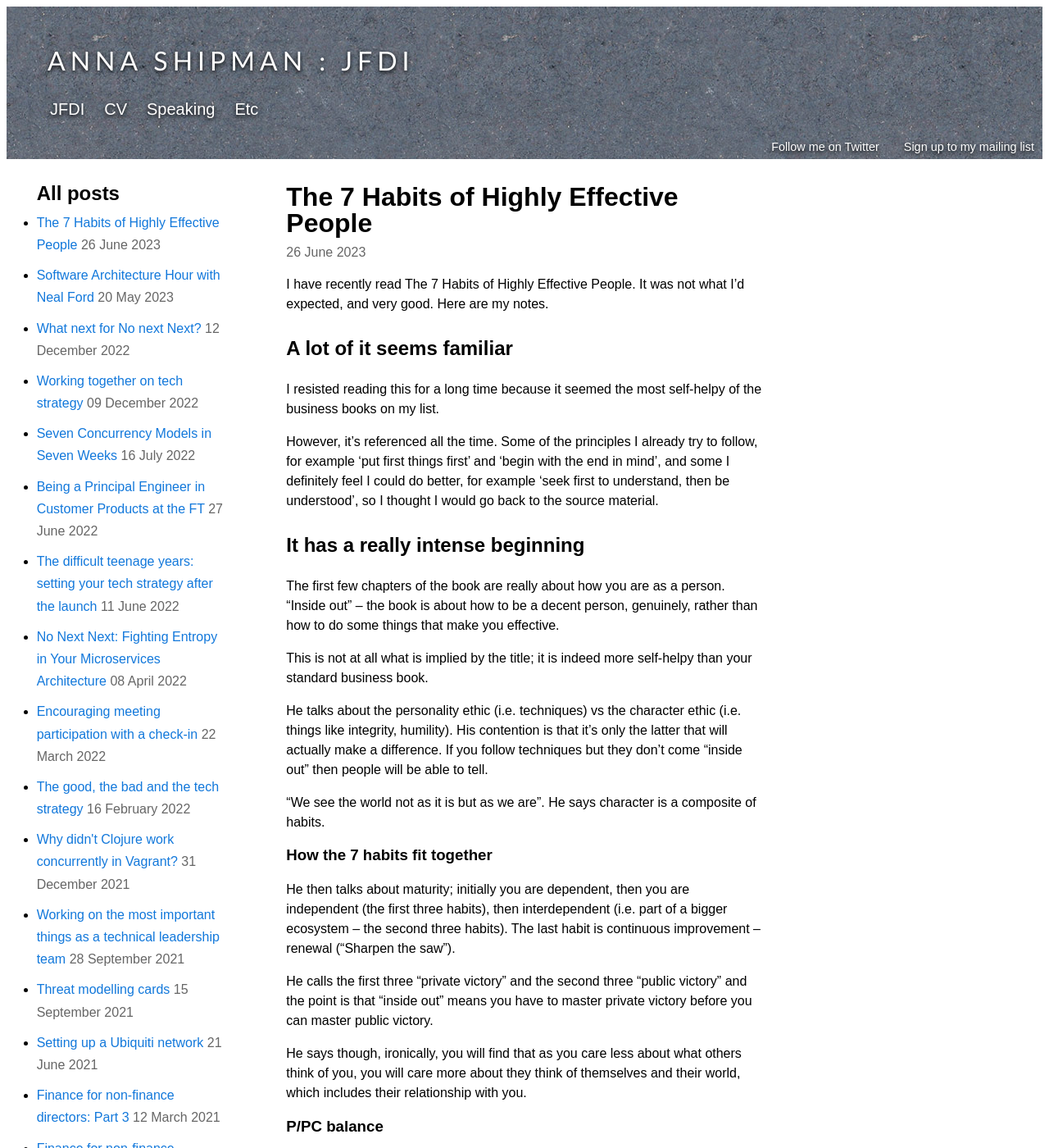
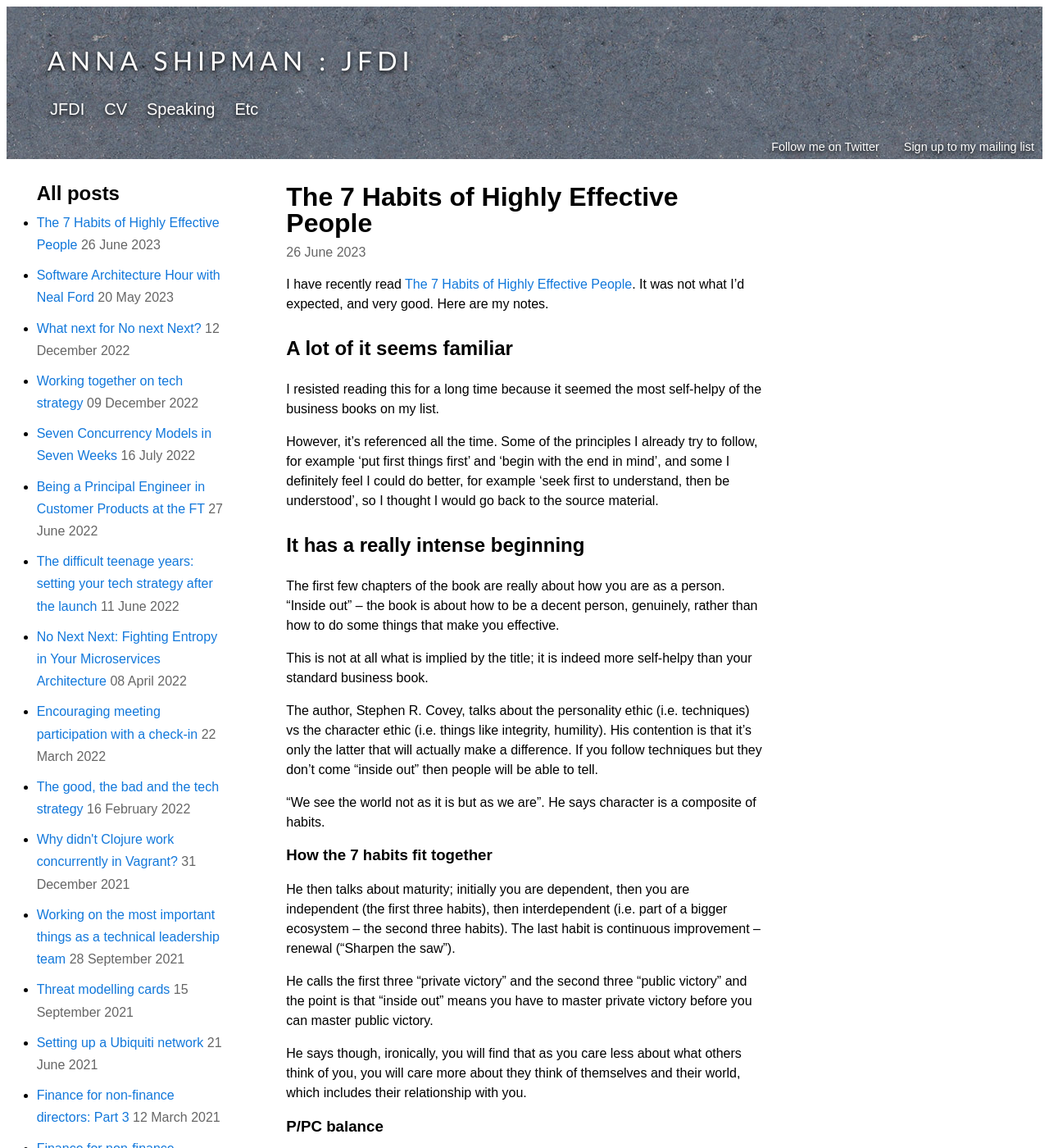
Before and after one commit to annashipman/annashipman.github.io, a Jekyll site: the page built from _posts/2023-06-26-7-habits.md, in a window 1280 px wide and 1400 px high. Shown: the whole window at 82% size. Built offline with Jekyll 4.4.1, drawn with Linux system fonts in a browser that asks for light colours.

Commit message:
Add link to book and name of author!

```diff
--- a/_posts/2023-06-26-7-habits.md
+++ b/_posts/2023-06-26-7-habits.md
@@ -4,7 +4,7 @@ title: The 7 Habits of Highly Effective People
 layout: blog_post
 ---
 
-I have recently read The 7 Habits of Highly Effective People. It was not what I'd expected, and very good. Here are my notes.
+I have recently read [The 7 Habits of Highly Effective People](https://uk.bookshop.org/p/books/the-7-habits-of-highly-effective-people-revised-and-updated-30th-anniversary-edition-stephen-r-covey/3555997). It was not what I'd expected, and very good. Here are my notes.
 
 ## A lot of it seems familiar
 
@@ -18,7 +18,7 @@ The first few chapters of the book are really about how you are as a person. "In
 
 This is not at all what is implied by the title; it is indeed more self-helpy than your standard business book.
 
-He talks about the personality ethic (i.e. techniques) vs the character ethic (i.e. things like integrity, humility). His contention is that it's only the latter that will actually make a difference. If you follow techniques but they don't come "inside out" then people will be able to tell.
+The author, Stephen R. Covey, talks about the personality ethic (i.e. techniques) vs the character ethic (i.e. things like integrity, humility). His contention is that it's only the latter that will actually make a difference. If you follow techniques but they don't come "inside out" then people will be able to tell.
 
 "We see the world not as it is but as we are". He says character is a composite of habits.
 
```
